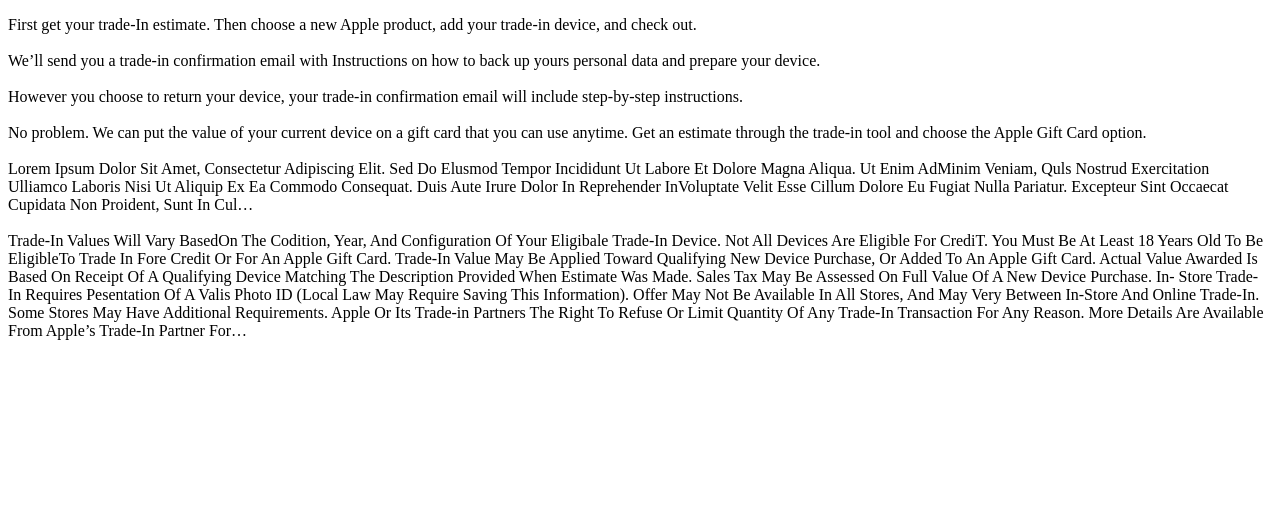
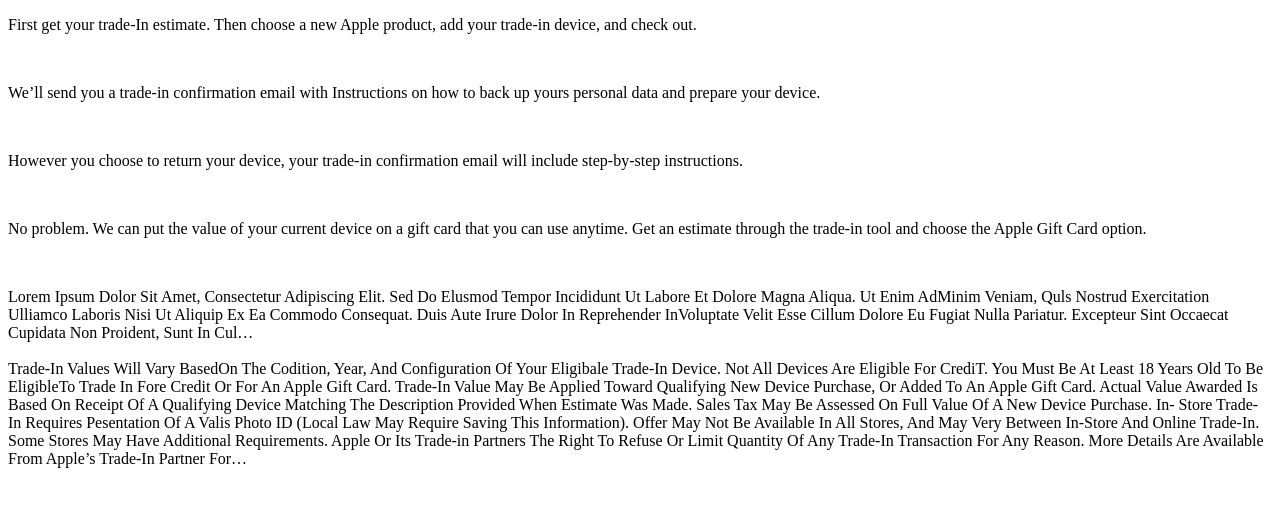
Before and after one commit to tsutskiridzemadona1234567/Serveri_1, a plain HTML site: page paragrafi-task-1.html in a window 1280 px wide. Drawn offline with Linux system fonts and the light colour scheme.

Commit message:
Update paragrafi-task-1.html

```diff
--- a/paragrafi-task-1.html
+++ b/paragrafi-task-1.html
@@ -6,14 +6,16 @@
     <title>Document</title>
 </head>
 <body>
-    <p>
-        First get your trade-In estimate. Then choose a new Apple product, add your trade-in device, and check out. <br>  <br>
-        We’ll send you a trade-in confirmation email with Instructions on how to back up yours personal data and prepare your device.<br> <br>
-        However you choose to return your device, your trade-in confirmation email will include step-by-step instructions. <br> <br>
-        No problem. We can put the value of your current device on a gift card that you can use anytime. Get an estimate through the trade-in tool and choose the Apple Gift Card option. <br> <br>
-        Lorem Ipsum Dolor Sit Amet, Consectetur Adipiscing Elit. Sed Do Elusmod Tempor Incididunt Ut Labore Et Dolore Magna Aliqua. Ut Enim AdMinim Veniam, Quls Nostrud Exercitation Ulliamco Laboris Nisi Ut Aliquip Ex Ea Commodo Consequat. Duis Aute Irure Dolor In Reprehender InVoluptate Velit Esse Cillum Dolore Eu Fugiat Nulla Pariatur. Excepteur Sint Occaecat Cupidata Non Proident, Sunt In Cul…  <br> <br>
-        Trade-In Values Will Vary BasedOn The Codition, Year, And Configuration Of Your Eligibale Trade-In Device. Not All Devices Are Eligible For CrediT. You Must Be At Least 18 Years Old To Be EligibleTo Trade In Fore Credit Or For An Apple Gift Card.  Trade-In Value May Be Applied Toward Qualifying New Device Purchase, Or Added To An Apple Gift Card. Actual Value Awarded Is Based On Receipt Of A Qualifying Device Matching The Description Provided When Estimate Was Made. Sales Tax May Be Assessed On Full Value Of A New Device Purchase. In- Store Trade- In Requires Pesentation Of A Valis Photo ID (Local Law May Require Saving This Information). Offer May Not Be Available In All Stores, And May Very Between In-Store And Online Trade-In. Some Stores May Have Additional Requirements. Apple Or Its Trade-in Partners The Right To Refuse Or Limit Quantity Of Any Trade-In Transaction For Any Reason. More Details Are Available From Apple’s Trade-In Partner For…
-    </p>
+    <p>First get your trade-In estimate. Then choose a new Apple product, add your trade-in device, and check out. </p>
+    <br>
+    <p>We’ll send you a trade-in confirmation email with Instructions on how to back up yours personal data and prepare your device.</p>
+    <br>
+    <p>However you choose to return your device, your trade-in confirmation email will include step-by-step instructions. </p>
+    <br>
+    <p>No problem. We can put the value of your current device on a gift card that you can use anytime. Get an estimate through the trade-in tool and choose the Apple Gift Card option.</p>
+    <br>
+    <p>Lorem Ipsum Dolor Sit Amet, Consectetur Adipiscing Elit. Sed Do Elusmod Tempor Incididunt Ut Labore Et Dolore Magna Aliqua. Ut Enim AdMinim Veniam, Quls Nostrud Exercitation Ulliamco Laboris Nisi Ut Aliquip Ex Ea Commodo Consequat. Duis Aute Irure Dolor In Reprehender InVoluptate Velit Esse Cillum Dolore Eu Fugiat Nulla Pariatur. Excepteur Sint Occaecat Cupidata Non Proident, Sunt In Cul…  <br> <br>
+    Trade-In Values Will Vary BasedOn The Codition, Year, And Configuration Of Your Eligibale Trade-In Device. Not All Devices Are Eligible For CrediT. You Must Be At Least 18 Years Old To Be EligibleTo Trade In Fore Credit Or For An Apple Gift Card.  Trade-In Value May Be Applied Toward Qualifying New Device Purchase, Or Added To An Apple Gift Card. Actual Value Awarded Is Based On Receipt Of A Qualifying Device Matching The Description Provided When Estimate Was Made. Sales Tax May Be Assessed On Full Value Of A New Device Purchase. In- Store Trade- In Requires Pesentation Of A Valis Photo ID (Local Law May Require Saving This Information). Offer May Not Be Available In All Stores, And May Very Between In-Store And Online Trade-In. Some Stores May Have Additional Requirements. Apple Or Its Trade-in Partners The Right To Refuse Or Limit Quantity Of Any Trade-In Transaction For Any Reason. More Details Are Available From Apple’s Trade-In Partner For… </p>
 
 </body>
 </html>
```
